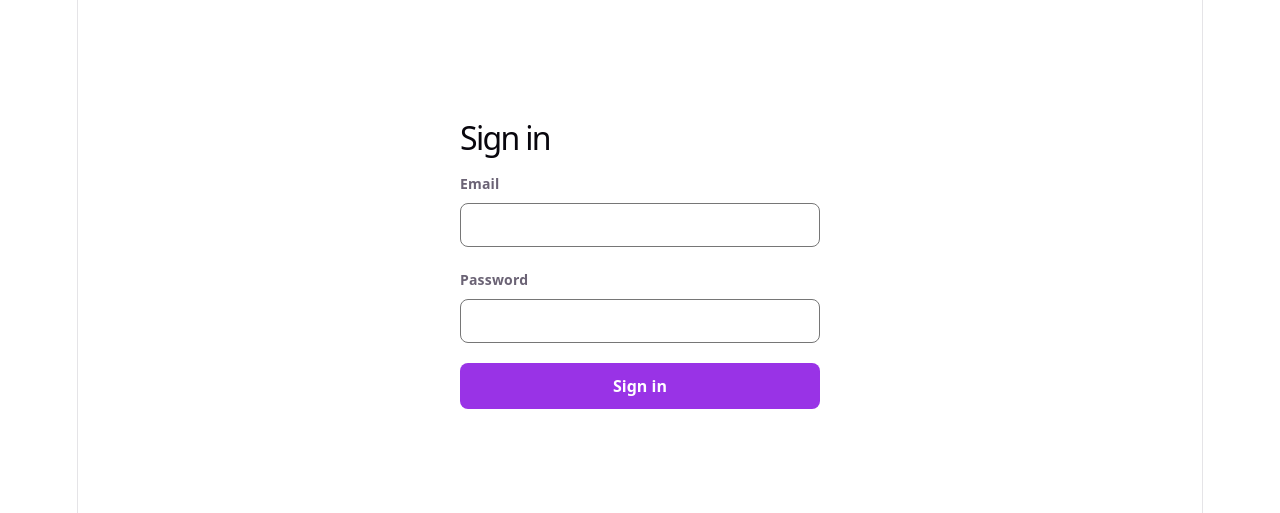
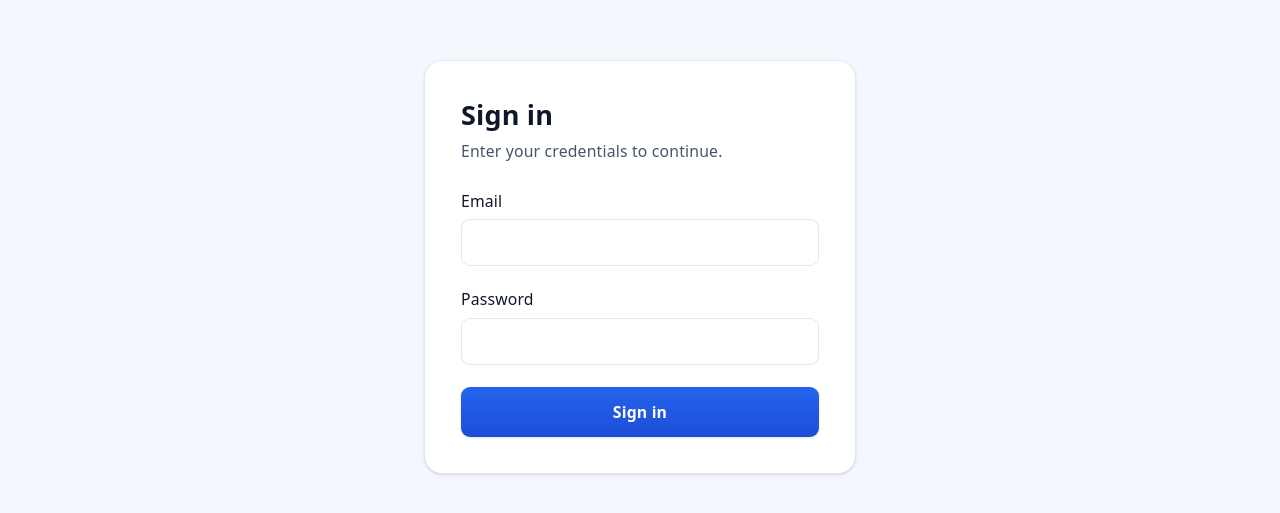
Before and after one commit to kill4n/auth-ui, a React (Vite) app: page /login in a window 1280 px wide. Shown: the part 133-646 px from the top of the page. Built offline with nearby package versions, Linux system fonts and the light colour scheme.

Commit message:
feat: add tailwind css v4 and redesign auth ui with blue palette

```diff
--- a/package.json
+++ b/package.json
@@ -11,6 +11,7 @@
     "preview": "vite preview"
   },
   "dependencies": {
+    "@fontsource-variable/inter": "^5.3.0",
     "react": "^19.2.8",
     "react-dom": "^19.2.8",
     "react-router-dom": "^7.18.2"
--- /dev/null
+++ b/src/components/Button.tsx
@@ -0,0 +1,19 @@
+import type { ButtonHTMLAttributes, ReactNode } from 'react'
+
+type ButtonProps = ButtonHTMLAttributes<HTMLButtonElement> & {
+  children: ReactNode
+}
+
+export default function Button({ children, className, ...props }: ButtonProps) {
+  return (
+    <button
+      className={[
+        'inline-flex cursor-pointer items-center justify-center rounded-lg bg-gradient-to-b from-accent to-accent-strong text-sm font-semibold text-accent-ink shadow-sm transition hover:brightness-110 focus-visible:outline-none focus-visible:ring-2 focus-visible:ring-accent/40 disabled:cursor-not-allowed disabled:opacity-70 touch-manipulation',
+        className,
+      ].join(' ')}
+      {...props}
+    >
+      {children}
+    </button>
+  )
+}
--- a/src/index.css
+++ b/src/index.css
@@ -1,23 +1,35 @@
+@import "tailwindcss";
+
+@theme {
+  --font-sans: var(--sans);
+  --color-accent: var(--accent);
+  --color-accent-strong: var(--accent-strong);
+  --color-accent-soft: var(--accent-soft);
+  --color-accent-ink: var(--accent-ink);
+  --color-ink: var(--text);
+  --color-heading: var(--text-h);
+  --color-surface: var(--bg);
+  --color-surface-soft: var(--bg-page);
+  --color-line: var(--border);
+}
+
 :root {
-  --text: #6b6375;
-  --text-h: #08060d;
-  --bg: #fff;
-  --border: #e5e4e7;
-  --code-bg: #f4f3ec;
-  --accent: #9933e6;
-  --social-bg: rgba(244, 243, 236, 0.5);
-  --shadow:
-    rgba(0, 0, 0, 0.1) 0 10px 15px -3px, rgba(0, 0, 0, 0.05) 0 4px 6px -2px;
-
-  --sans: system-ui, 'Segoe UI', Roboto, sans-serif;
-  --heading: system-ui, 'Segoe UI', Roboto, sans-serif;
-  --mono: ui-monospace, Consolas, monospace;
+  --accent: #2563eb;
+  --accent-strong: #1d4ed8;
+  --accent-soft: #dbeafe;
+  --accent-ink: #ffffff;
+  --text: #475569;
+  --text-h: #0f172a;
+  --bg: #ffffff;
+  --bg-page: #f4f7fd;
+  --border: #e2e8f0;
+  --sans: 'Inter Variable', system-ui, 'Segoe UI', Roboto, sans-serif;
 
   font: 18px/145% var(--sans);
   letter-spacing: 0.18px;
   color-scheme: light dark;
   color: var(--text);
-  background: var(--bg);
+  background: var(--bg-page);
   font-synthesis: none;
   text-rendering: optimizeLegibility;
   -webkit-font-smoothing: antialiased;
@@ -29,31 +41,20 @@
 }
 
 @media (prefers-color-scheme: dark) {
-@import "tailwindcss";
-
-:root {
-    --text: #9ca3af;
-    --text-h: #f3f4f6;
-    --bg: #16171d;
-    --border: #2e303a;
-    --code-bg: #1f2028;
-    --accent: #c084fc;
-    --social-bg: rgba(47, 48, 58, 0.5);
-    --shadow:
-      rgba(0, 0, 0, 0.4) 0 10px 15px -3px, rgba(0, 0, 0, 0.25) 0 4px 6px -2px;
-  }
-
-  #social .button-icon {
-    filter: invert(1) brightness(2);
+  :root {
+    --accent: #60a5fa;
+    --accent-strong: #3b82f6;
+    --accent-soft: rgba(37, 99, 235, 0.25);
+    --accent-ink: #0f172a;
+    --text: #94a3b8;
+    --text-h: #f1f5f9;
+    --bg: #0f172a;
+    --bg-page: #0a101e;
+    --border: #26334d;
   }
 }
 
 #root {
-  width: 1126px;
-  max-width: 100%;
-  margin: 0 auto;
-  text-align: center;
-  border-inline: 1px solid var(--border);
   min-height: 100svh;
   display: flex;
   flex-direction: column;
@@ -62,46 +63,7 @@
 
 body {
   margin: 0;
-}
-
-h1,
-h2 {
-  font-family: var(--heading);
-  font-weight: 500;
-  color: var(--text-h);
-}
-
-h1 {
-  font-size: 56px;
-  letter-spacing: -1.68px;
-  margin: 32px 0;
-  @media (max-width: 1024px) {
-    font-size: 36px;
-    margin: 20px 0;
-  }
-}
-h2 {
-  font-size: 24px;
-  line-height: 118%;
-  letter-spacing: -0.24px;
-  margin: 0 0 8px;
-  @media (max-width: 1024px) {
-    font-size: 20px;
-  }
-}
-p {
-  margin: 0;
-}
-
-code {
-  font-family: var(--mono);
-  display: inline-flex;
-  border-radius: 4px;
-  color: var(--text-h);
-  font-size: 15px;
-  line-height: 135%;
-  padding: 4px 8px;
-  background: var(--code-bg);
+  background: var(--bg-page);
 }
 
 @media (prefers-reduced-motion: reduce) {
--- a/src/main.tsx
+++ b/src/main.tsx
@@ -1,6 +1,7 @@
 import { StrictMode } from 'react'
 import { createRoot } from 'react-dom/client'
 import { RouterProvider } from 'react-router-dom'
+import '@fontsource-variable/inter'
 import './index.css'
 import { AuthProvider } from './auth/AuthContext.tsx'
 import { router } from './router.tsx'
--- a/src/pages/HomePage.tsx
+++ b/src/pages/HomePage.tsx
@@ -1,11 +1,10 @@
-import { useState } from 'react'
 import { useNavigate } from 'react-router-dom'
 import { useAuth } from '../auth/AuthContext'
+import Button from '../components/Button.tsx'
 
 export default function HomePage() {
   const { logout } = useAuth()
   const navigate = useNavigate()
-  const [isButtonHovered, setIsButtonHovered] = useState(false)
 
   const handleLogout = () => {
     logout()
@@ -13,41 +12,11 @@ export default function HomePage() {
   }
 
   return (
-    <main
-      style={{
-        flex: 1,
-        display: 'flex',
-        flexDirection: 'column',
-        alignItems: 'center',
-        justifyContent: 'center',
-        gap: '20px',
-        padding: '48px 24px',
-      }}
-    >
-      <p>Welcome</p>
-      <button
-        type="button"
-        onClick={handleLogout}
-        onMouseEnter={() => setIsButtonHovered(true)}
-        onMouseLeave={() => setIsButtonHovered(false)}
-        style={{
-          padding: '12px 16px',
-          fontSize: '16px',
-          fontWeight: 600,
-          fontFamily: 'var(--sans)',
-          color: 'var(--bg)',
-          backgroundColor: 'var(--accent)',
-          border: 'none',
-          borderRadius: '8px',
-          cursor: 'pointer',
-          filter: isButtonHovered ? 'brightness(0.92)' : undefined,
-          touchAction: 'manipulation',
-          WebkitTapHighlightColor: 'transparent',
-          transition: 'filter 120ms ease',
-        }}
-      >
+    <main className="flex flex-1 flex-col items-center justify-center gap-5 px-6 py-12">
+      <h1 className="m-0 text-2xl font-semibold text-heading">Welcome</h1>
+      <Button type="button" onClick={handleLogout} className="px-5 py-2.5">
         Log out
-      </button>
+      </Button>
     </main>
   )
 }
--- a/src/pages/LoginPage.tsx
+++ b/src/pages/LoginPage.tsx
@@ -1,6 +1,10 @@
-import { useState, type CSSProperties, type FormEvent } from 'react'
+import { useState, type FormEvent } from 'react'
 import { useNavigate } from 'react-router-dom'
 import { useAuth } from '../auth/AuthContext'
+import Button from '../components/Button.tsx'
+
+const inputClass =
+  'w-full rounded-lg border border-line bg-surface px-3 py-2.5 text-sm text-heading placeholder:text-ink/60 focus:border-accent focus:outline-none focus:ring-2 focus:ring-accent/30 transition-colors duration-150'
 
 export default function LoginPage() {
   const { login } = useAuth()
@@ -9,8 +13,6 @@ export default function LoginPage() {
   const [email, setEmail] = useState('')
   const [password, setPassword] = useState('')
   const [isSubmitting, setIsSubmitting] = useState(false)
-  const [focusedField, setFocusedField] = useState<'email' | 'password' | null>(null)
-  const [isButtonHovered, setIsButtonHovered] = useState(false)
 
   const handleSubmit = async (event: FormEvent<HTMLFormElement>) => {
     event.preventDefault()
@@ -25,54 +27,14 @@ export default function LoginPage() {
     }
   }
 
-  const inputStyle = (field: 'email' | 'password'): CSSProperties => ({
-    width: '100%',
-    boxSizing: 'border-box',
-    padding: '10px 12px',
-    fontSize: '16px',
-    fontFamily: 'var(--sans)',
-    color: 'var(--text-h)',
-    backgroundColor: 'var(--bg)',
-    border: '1px solid var(--border)',
-    borderRadius: '8px',
-    transition: 'border-color 120ms ease',
-    borderColor: focusedField === field ? 'var(--accent)' : undefined,
-  })
-
-  const labelStyle: CSSProperties = {
-    display: 'block',
-    marginBottom: '6px',
-    fontSize: '14px',
-    fontWeight: 600,
-    color: 'var(--text)',
-  }
-
   return (
-    <main
-      style={{
-        flex: 1,
-        display: 'flex',
-        flexDirection: 'column',
-        alignItems: 'center',
-        justifyContent: 'center',
-        padding: '48px 24px',
-      }}
-    >
-      <form
-        onSubmit={handleSubmit}
-        style={{
-          width: '100%',
-          maxWidth: '360px',
-          display: 'flex',
-          flexDirection: 'column',
-          gap: '20px',
-          textAlign: 'left',
-        }}
-      >
-        <h1 style={{ margin: 0, fontSize: '32px' }}>Sign in</h1>
-
+    <main className="flex flex-1 flex-col items-center justify-center px-6 py-12">
+      <div className="w-full max-w-96 rounded-2xl border border-line bg-surface p-8 shadow-sm">
+        <h1 className="m-0 text-2xl font-semibold text-heading">Sign in</h1>
+        <p className="mt-1.5 text-sm text-ink">Enter your credentials to continue.</p>
+        <form onSubmit={handleSubmit} className="mt-6 flex flex-col gap-5">
           <div>
-          <label htmlFor="email" style={labelStyle}>
+            <label htmlFor="email" className="mb-1.5 block text-sm font-medium text-heading">
               Email
             </label>
             <input
@@ -84,14 +46,12 @@ export default function LoginPage() {
               required
               value={email}
               onChange={(event) => setEmail(event.target.value)}
-            onFocus={() => setFocusedField('email')}
-            onBlur={() => setFocusedField(null)}
-            style={inputStyle('email')}
+              className={inputClass}
             />
           </div>
 
           <div>
-          <label htmlFor="password" style={labelStyle}>
+            <label htmlFor="password" className="mb-1.5 block text-sm font-medium text-heading">
               Password
             </label>
             <input
@@ -102,38 +62,15 @@ export default function LoginPage() {
               required
               value={password}
               onChange={(event) => setPassword(event.target.value)}
-            onFocus={() => setFocusedField('password')}
-            onBlur={() => setFocusedField(null)}
-            style={inputStyle('password')}
+              className={inputClass}
             />
           </div>
 
-        <button
-          type="submit"
-          disabled={isSubmitting}
-          aria-live="polite"
-          onMouseEnter={() => setIsButtonHovered(true)}
-          onMouseLeave={() => setIsButtonHovered(false)}
-          style={{
-            padding: '12px 16px',
-            fontSize: '16px',
-            fontWeight: 600,
-            fontFamily: 'var(--sans)',
-            color: 'var(--bg)',
-            backgroundColor: 'var(--accent)',
-            border: 'none',
-            borderRadius: '8px',
-            cursor: isSubmitting ? 'not-allowed' : 'pointer',
-            filter: isButtonHovered && !isSubmitting ? 'brightness(0.92)' : undefined,
-            opacity: isSubmitting ? 0.7 : 1,
-            touchAction: 'manipulation',
-            WebkitTapHighlightColor: 'transparent',
-            transition: 'filter 120ms ease, opacity 120ms ease',
-          }}
-        >
+          <Button type="submit" disabled={isSubmitting} aria-live="polite" className="w-full py-3">
             {isSubmitting ? 'Signing in…' : 'Sign in'}
-        </button>
+          </Button>
         </form>
+      </div>
     </main>
   )
 }
```
Also changed, not shown: src/pages/ErrorPage.tsx (+6 -20 lines), 1 other file (tests, documents, lock files or other folders). Lines whose indentation alone changed are shown as unchanged.
